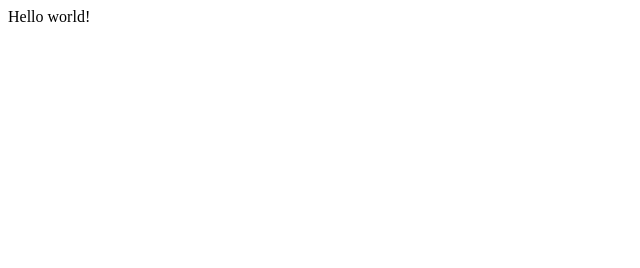
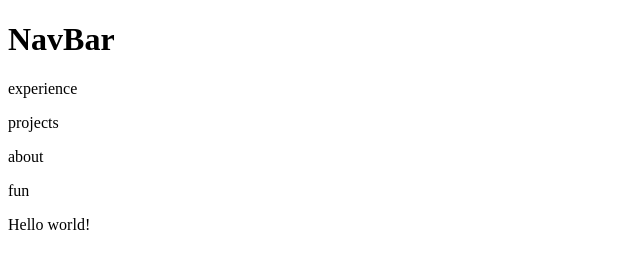
Before and after one commit to helenachi/personal_website, a Gatsby site: page / in a window 1280 px wide. Shown: the whole page, without its empty margins (0-640 px from the left). Built offline with nearby package versions, Linux system fonts and the light colour scheme; Gatsby itself is replaced by a stand-in of ours.

Commit message:
first commit

```diff
--- /dev/null
+++ b/src/components/NavBar.js
@@ -0,0 +1,21 @@
+import React from "react"
+// import React, { useState, useEffect } from "react"
+import PropTypes from "prop-types"
+// import path from "path"
+
+function NavBar({ tabs }) {
+  return (
+    <div>
+      <h1>NavBar</h1>
+      {tabs.map(tab => (
+        <p>{tab}</p>
+      ))}
+    </div>
+  )
+}
+
+NavBar.propTypes = {
+  tabs: PropTypes.array,
+}
+
+export default NavBar
--- a/src/pages/index.js
+++ b/src/pages/index.js
@@ -1,5 +1,11 @@
 import React from "react"
+import NavBar from "../components/NavBar"
 
 export default function Home() {
-  return <div>Hello world!</div>
+  return (
+    <div>
+      <NavBar tabs={["experience", "projects", "about", "fun"]} />
+      Hello world!
+    </div>
+  )
 }
```
